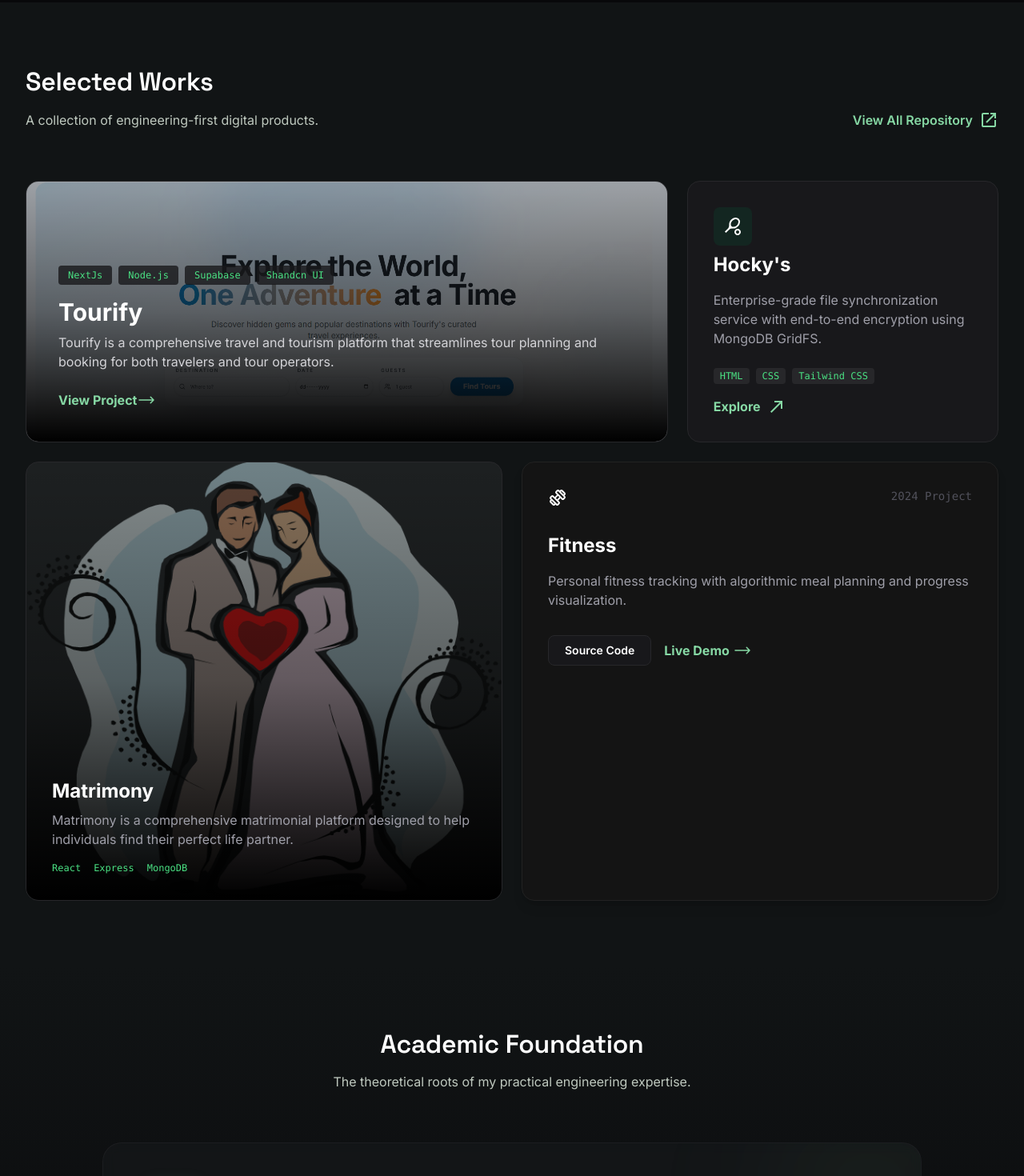
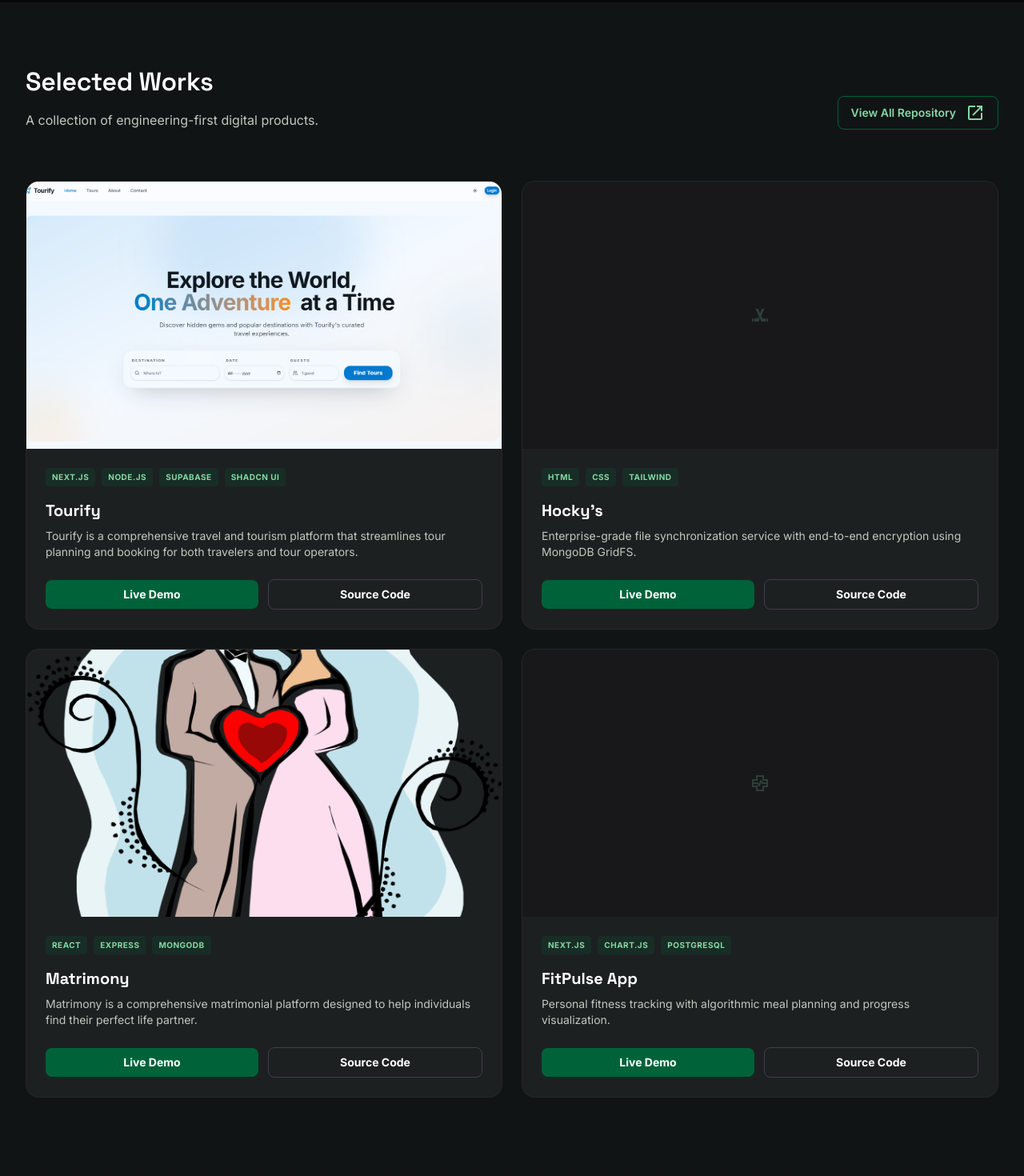
Before and after one commit to sakib-333/portfolio, a React (Vite) app: page / in a window 1280 px wide. Shown: the part 3180-4650 px from the top of the page at 80% size. Built offline with nearby package versions, Linux system fonts and the light colour scheme; a web font is replaced by a local one.

Commit message:
Update projects section.

```diff
--- a/index.html
+++ b/index.html
@@ -5,6 +5,7 @@
   <meta charset="UTF-8" />
   <link rel="icon" type="image/svg+xml" href="/favicon.svg" />
   <meta name="viewport" content="width=device-width, initial-scale=1.0" />
+  <link rel="stylesheet" href="https://fonts.googleapis.com/css2?family=Material+Symbols+Outlined:opsz,wght,FILL,GRAD@20..48,100..700,0..1,-50..200" />
   <title>Portfolio</title>
 </head>
 
--- a/src/components/main/Projects.tsx
+++ b/src/components/main/Projects.tsx
@@ -13,161 +13,194 @@ const Projects = () => {
                 >
                     <div>
                         <h2 className="font-h2 text-h2 text-white mb-4">Selected Works</h2>
-                        <p className="text-on-surface-variant">A collection of engineering-first digital products.</p>
+                        <p className="text-on-surface-variant text-ellipsis">A collection of engineering-first digital products.</p>
                     </div>
-                    <a className="text-primary font-semibold flex items-center gap-2 hover:underline"
+                    <a
+                        className="text-primary font-semibold flex items-center gap-2 hover:underline px-4 py-2 border border-primary-container rounded-lg hover:bg-primary-container/10 transition-all text-sm"
                         href="https://github.com/sakib-333?tab=repositories"
                         target="_blank"
                         rel="noopener noreferrer"
                     >
                         View All Repository
-                        <span className="group-hover:translate-x-1 transition-transform duration-300">
-                            <svg xmlns="http://www.w3.org/2000/svg" height="24px" viewBox="0 -960 960 960" width="24px" fill="currentColor">
-                                <path d="M200-120q-33 0-56.5-23.5T120-200v-560q0-33 23.5-56.5T200-840h280v80H200v560h560v-280h80v280q0 33-23.5 56.5T760-120H200Zm188-212-56-56 372-372H560v-80h280v280h-80v-144L388-332Z"/>
-                            </svg>
-                        </span>
+                        <span className="material-symbols-outlined ml-1">open_in_new</span>
                     </a>
                 </motion.div>
 
-                <div className="grid grid-cols-1 md:grid-cols-12 gap-6 h-auto md:h-[900px]">
-                    {/* Project-1 */}
+                <div className="grid grid-cols-1 md:grid-cols-12 gap-6 h-auto">
+                    {/* Project 1: Tourify */}
                     <motion.div
                         initial={{ opacity: 0, y: 30 }}
                         whileInView={{ opacity: 1, y: 0 }}
                         viewport={{ once: true }}
                         transition={{ duration: 0.6, delay: 0.1 }}
-                        className="md:col-span-8 bg-surface-container border border-zinc-800 rounded-2xl overflow-hidden relative group"
+                        className="md:col-span-6 bg-surface-container border border-zinc-800 rounded-2xl overflow-hidden group hover:border-primary/30 transition-all duration-300"
                     >
+                        <div className="aspect-video overflow-hidden">
                             <img
-                            alt="tourify"
-                            className="w-full h-full object-cover opacity-60 group-hover:scale-105 transition-transform duration-700"
+                                alt="Tourify"
+                                className="w-full h-full object-cover group-hover:scale-105 transition-transform duration-500"
                                 src="/project-images/tourify.png"
                             />
-                        <div className="absolute inset-0 bg-linear-to-t from-black via-black/40 to-transparent p-10 flex flex-col justify-end">
-                            <div className="flex gap-2 mb-4">
-                                <span className="px-3 py-1 bg-zinc-900/80 rounded text-xs text-secondary font-mono">NextJs</span>
-                                <span className="px-3 py-1 bg-zinc-900/80 rounded text-xs text-secondary font-mono">Node.js</span>
-                                <span className="px-3 py-1 bg-zinc-900/80 rounded text-xs text-secondary font-mono">Supabase</span>
-                                <span className="px-3 py-1 bg-zinc-900/80 rounded text-xs text-secondary font-mono">Shandcn UI</span>
                         </div>
-                            <h3 className="text-3xl font-bold text-white mb-2">Tourify</h3>
-                            <p className="text-zinc-300 mb-6">Tourify is a comprehensive travel and tourism platform that streamlines tour planning and booking for both travelers and tour operators.</p>
-                            <a className="inline-flex items-center text-primary font-bold group/link"
+                        <div className="p-6 space-y-4">
+                            <div className="flex flex-wrap gap-2">
+                                <span className="px-2 py-1 bg-primary-container/20 text-primary text-[10px] font-bold uppercase tracking-wider rounded">Next.js</span>
+                                <span className="px-2 py-1 bg-primary-container/20 text-primary text-[10px] font-bold uppercase tracking-wider rounded">Node.js</span>
+                                <span className="px-2 py-1 bg-primary-container/20 text-primary text-[10px] font-bold uppercase tracking-wider rounded">Supabase</span>
+                                <span className="px-2 py-1 bg-primary-container/20 text-primary text-[10px] font-bold uppercase tracking-wider rounded">Shadcn UI</span>
+                            </div>
+                            <div>
+                                <h3 className="text-xl font-bold text-white mb-2 font-space-grotesk">Tourify</h3>
+                                <p className="text-on-surface-variant text-sm">Tourify is a comprehensive travel and tourism platform that streamlines tour planning and booking for both travelers and tour operators.</p>
+                            </div>
+                            <div className="flex items-center gap-3 pt-2">
+                                <a
+                                    className="flex-1 bg-primary-container text-white py-2 rounded-lg text-center text-sm font-bold hover:shadow-[0_0_15px_rgba(0,98,57,0.4)] transition-all"
                                     href="https://tourify-theta.vercel.app"
                                     target="_blank"
                                     rel="noopener noreferrer"
                                 >
-                                View Project
-                                <span className="group-hover/link:translate-x-1 transition-transform duration-300">
-                                    <svg xmlns="http://www.w3.org/2000/svg" fill="none" viewBox="0 0 24 24" strokeWidth={1.5} stroke="currentColor" className="size-6">
-                                        <path strokeLinecap="round" strokeLinejoin="round" d="M17.25 8.25 21 12m0 0-3.75 3.75M21 12H3" />
-                                    </svg>
-                                </span>
+                                    Live Demo
                                 </a>
+                                <a
+                                    className="flex-1 border border-zinc-700 text-white py-2 rounded-lg text-center text-sm font-bold hover:bg-zinc-800 transition-all"
+                                    href="https://github.com/sakib-333"
+                                    target="_blank"
+                                    rel="noopener noreferrer"
+                                >
+                                    Source Code
+                                </a>
+                            </div>
                         </div>
                     </motion.div>
 
-                    {/* Project-2 */}
+                    {/* Project 2: Hocky's */}
                     <motion.div
                         initial={{ opacity: 0, y: 30 }}
                         whileInView={{ opacity: 1, y: 0 }}
                         viewport={{ once: true }}
                         transition={{ duration: 0.6, delay: 0.2 }}
-                        className="md:col-span-4 bg-zinc-900 border border-zinc-800 rounded-2xl overflow-hidden p-8 flex flex-col justify-between hover:border-primary-container transition-colors"
+                        className="md:col-span-6 bg-surface-container border border-zinc-800 rounded-2xl overflow-hidden group hover:border-primary/30 transition-all duration-300"
                     >
+                        <div className="aspect-video overflow-hidden bg-zinc-900 flex items-center justify-center">
+                            <span className="material-symbols-outlined text-primary text-6xl opacity-20">sports_hockey</span>
+                        </div>
+                        <div className="p-6 space-y-4">
+                            <div className="flex flex-wrap gap-2">
+                                <span className="px-2 py-1 bg-primary-container/20 text-primary text-[10px] font-bold uppercase tracking-wider rounded">HTML</span>
+                                <span className="px-2 py-1 bg-primary-container/20 text-primary text-[10px] font-bold uppercase tracking-wider rounded">CSS</span>
+                                <span className="px-2 py-1 bg-primary-container/20 text-primary text-[10px] font-bold uppercase tracking-wider rounded">Tailwind</span>
+                            </div>
                             <div>
-                            <div className="w-12 h-12 bg-primary-container/20 rounded-lg flex items-center justify-center mb-2">
-                                <span>
-                                    <svg xmlns="http://www.w3.org/2000/svg" height="24px" viewBox="0 -960 960 960" width="24px" fill="currentColor">
-                                        <path d="m137-160-57-56 164-164q31-31 42.5-77.5T298-600q0-58 26-114t74-104q91-91 201-103t181 61q72 72 60 182T738-478q-48 48-104 74t-114 26q-97 0-142 11t-77 43L137-160Zm275-334q47 46 127 34t143-75q64-64 76.5-143.5T724-803q-48-48-125.5-36T456-763q-63 63-76.5 142.5T412-494ZM607-87q-47-47-47-113t47-113q47-47 113-47t113 47q47 47 47 113T833-87q-47 47-113 47T607-87Zm169.5-56.5Q800-167 800-200t-23.5-56.5Q753-280 720-280t-56.5 23.5Q640-233 640-200t23.5 56.5Q687-120 720-120t56.5-23.5ZM720-200Z"/>
-                                    </svg>
-                                </span>
+                                <h3 className="text-xl font-bold text-white mb-2 font-space-grotesk">Hocky's</h3>
+                                <p className="text-on-surface-variant text-sm">Enterprise-grade file synchronization service with end-to-end encryption using MongoDB GridFS.</p>
                             </div>
-                            <h3 className="text-2xl font-bold text-white mb-4">Hocky's</h3>
-                            <p className="text-zinc-400 mb-6">Enterprise-grade file synchronization service with end-to-end encryption using MongoDB GridFS.</p>
-                        </div>
-                        <div className="space-y-4">
-                            <div className="flex flex-wrap gap-2">
-                                <span className="px-2 py-0.5 bg-zinc-800 rounded text-xs text-secondary font-mono">HTML</span>
-                                <span className="px-2 py-0.5 bg-zinc-800 rounded text-xs text-secondary font-mono">CSS</span>
-                                <span className="px-2 py-0.5 bg-zinc-800 rounded text-xs text-secondary font-mono">Tailwind CSS</span>
-                            </div>
-                            <a className="text-primary font-bold flex items-center gap-2"
+                            <div className="flex items-center gap-3 pt-2">
+                                <a
+                                    className="flex-1 bg-primary-container text-white py-2 rounded-lg text-center text-sm font-bold hover:shadow-[0_0_15px_rgba(0,98,57,0.4)] transition-all"
                                     href="https://sakib-333.github.io/hockey"
                                     target="_blank"
                                     rel="noopener noreferrer"
                                 >
-                                <span>Explore</span>
-                                <span className="text-sm">
-                                    <svg xmlns="http://www.w3.org/2000/svg" height="24px" viewBox="0 -960 960 960" width="24px" fill="currentColor">
-                                        <path d="m216-160-56-56 464-464H360v-80h400v400h-80v-264L216-160Z"/>
-                                    </svg>
-                                </span>
+                                    Live Demo
                                 </a>
+                                <a
+                                    className="flex-1 border border-zinc-700 text-white py-2 rounded-lg text-center text-sm font-bold hover:bg-zinc-800 transition-all"
+                                    href="https://github.com/sakib-333/hockey"
+                                    target="_blank"
+                                    rel="noopener noreferrer"
+                                >
+                                    Source Code
+                                </a>
+                            </div>
                         </div>
                     </motion.div>
 
-                    {/* Project-3 */}
+                    {/* Project 3: Matrimony */}
                     <motion.div
                         initial={{ opacity: 0, y: 30 }}
                         whileInView={{ opacity: 1, y: 0 }}
                         viewport={{ once: true }}
                         transition={{ duration: 0.6, delay: 0.3 }}
-                        className="md:col-span-6 bg-surface-container border border-zinc-800 rounded-2xl overflow-hidden relative group cursor-pointer"
-                        onClick={() => window.open('https://ph-b10-a12.web.app/', '_blank')}
+                        className="md:col-span-6 bg-surface-container border border-zinc-800 rounded-2xl overflow-hidden group hover:border-primary/30 transition-all duration-300"
                     >
+                        <div className="aspect-video overflow-hidden">
                             <img
-                            alt="matrimony.png"
-                            className="w-full h-full object-cover opacity-50 group-hover:scale-105 transition-transform duration-700"
-                            src={'/project-images/matrimony.png'}
+                                alt="Matrimony"
+                                className="w-full h-full object-cover group-hover:scale-105 transition-transform duration-500"
+                                src="/project-images/matrimony.png"
                             />
-                        <div className="absolute inset-0 bg-linear-to-t from-black via-black/30 to-transparent p-8 flex flex-col justify-end">
-                            <h3 className="text-2xl font-bold text-white mb-2">Matrimony</h3>
-                            <p className="text-zinc-400 mb-4">Matrimony is a comprehensive matrimonial platform designed to help individuals find their perfect life partner.</p>
-                            <div className="flex gap-4">
-                                <span className="text-secondary font-mono text-xs">React</span>
-                                <span className="text-secondary font-mono text-xs">Express</span>
-                                <span className="text-secondary font-mono text-xs">MongoDB</span>
+                        </div>
+                        <div className="p-6 space-y-4">
+                            <div className="flex flex-wrap gap-2">
+                                <span className="px-2 py-1 bg-primary-container/20 text-primary text-[10px] font-bold uppercase tracking-wider rounded">React</span>
+                                <span className="px-2 py-1 bg-primary-container/20 text-primary text-[10px] font-bold uppercase tracking-wider rounded">Express</span>
+                                <span className="px-2 py-1 bg-primary-container/20 text-primary text-[10px] font-bold uppercase tracking-wider rounded">MongoDB</span>
+                            </div>
+                            <div>
+                                <h3 className="text-xl font-bold text-white mb-2 font-space-grotesk">Matrimony</h3>
+                                <p className="text-on-surface-variant text-sm">Matrimony is a comprehensive matrimonial platform designed to help individuals find their perfect life partner.</p>
+                            </div>
+                            <div className="flex items-center gap-3 pt-2">
+                                <a
+                                    className="flex-1 bg-primary-container text-white py-2 rounded-lg text-center text-sm font-bold hover:shadow-[0_0_15px_rgba(0,98,57,0.4)] transition-all"
+                                    href="https://ph-b10-a12.web.app/"
+                                    target="_blank"
+                                    rel="noopener noreferrer"
+                                >
+                                    Live Demo
+                                </a>
+                                <a
+                                    className="flex-1 border border-zinc-700 text-white py-2 rounded-lg text-center text-sm font-bold hover:bg-zinc-800 transition-all"
+                                    href="https://github.com/sakib-333"
+                                    target="_blank"
+                                    rel="noopener noreferrer"
+                                >
+                                    Source Code
+                                </a>
                             </div>
                         </div>
                     </motion.div>
 
-                    {/* Project-4 */}
+                    {/* Project 4: FitPulse App */}
                     <motion.div
                         initial={{ opacity: 0, y: 30 }}
                         whileInView={{ opacity: 1, y: 0 }}
                         viewport={{ once: true }}
                         transition={{ duration: 0.6, delay: 0.4 }}
-                        className="md:col-span-6 bg-[#141414] border border-[#222222] rounded-2xl p-8 hover:border-primary-container transition-all hover:-translate-y-1 shadow-lg group"
+                        className="md:col-span-6 bg-surface-container border border-zinc-800 rounded-2xl overflow-hidden group hover:border-primary/30 transition-all duration-300"
                     >
-                        <div className="flex justify-between items-start mb-8">
-                             <span>
-                                    <svg xmlns="http://www.w3.org/2000/svg" height="24px" viewBox="0 -960 960 960" width="24px" fill="currentColor">
-                                        <path d="m826-585-56-56 30-31-128-128-31 30-57-57 30-31q23-23 57-22.5t57 23.5l129 129q23 23 23 56.5T857-615l-31 30ZM346-104q-23 23-56.5 23T233-104L104-233q-23-23-23-56.5t23-56.5l30-30 57 57-31 30 129 129 30-31 57 57-30 30Zm397-336 57-57-303-303-57 57 303 303ZM463-160l57-58-302-302-58 57 303 303Zm-6-234 110-109-64-64-109 110 63 63Zm63 290q-23 23-57 23t-57-23L104-406q-23-23-23-57t23-57l57-57q23-23 56.5-23t56.5 23l63 63 110-110-63-62q-23-23-23-57t23-57l57-57q23-23 56.5-23t56.5 23l303 303q23 23 23 56.5T857-441l-57 57q-23 23-57 23t-57-23l-62-63-110 110 63 63q23 23 23 56.5T577-161l-57 57Z"/>
-                                    </svg>
-                                </span>
-                            <span className="text-zinc-600 font-mono text-sm">2024 Project</span>
+                        <div className="aspect-video overflow-hidden bg-zinc-900 flex items-center justify-center">
+                            <span className="material-symbols-outlined text-primary text-6xl opacity-20">health_metrics</span>
                         </div>
-                        <h3 className="text-2xl font-bold text-white mb-4">Fitness</h3>
-                        <p className="text-zinc-400 mb-8">Personal fitness tracking with algorithmic meal planning and progress visualization.</p>
-                        <div className="items-center flex gap-4">
-                            <a className="bg-zinc-900 border border-zinc-800 text-white px-5 py-2 rounded-lg text-sm font-semibold hover:bg-zinc-800 transition-colors"
-                                href="https://github.com/sakib-333/PH-B10-A2"
-                                target="_blank"
-                                rel="noopener noreferrer"
-                            >Source Code</a>
-                            <a className="text-primary font-bold flex items-center gap-1"
+                        <div className="p-6 space-y-4">
+                            <div className="flex flex-wrap gap-2">
+                                <span className="px-2 py-1 bg-primary-container/20 text-primary text-[10px] font-bold uppercase tracking-wider rounded">Next.js</span>
+                                <span className="px-2 py-1 bg-primary-container/20 text-primary text-[10px] font-bold uppercase tracking-wider rounded">Chart.js</span>
+                                <span className="px-2 py-1 bg-primary-container/20 text-primary text-[10px] font-bold uppercase tracking-wider rounded">PostgreSQL</span>
+                            </div>
+                            <div>
+                                <h3 className="text-xl font-bold text-white mb-2 font-space-grotesk">FitPulse App</h3>
+                                <p className="text-on-surface-variant text-sm">Personal fitness tracking with algorithmic meal planning and progress visualization.</p>
+                            </div>
+                            <div className="flex items-center gap-3 pt-2">
+                                <a
+                                    className="flex-1 bg-primary-container text-white py-2 rounded-lg text-center text-sm font-bold hover:shadow-[0_0_15px_rgba(0,98,57,0.4)] transition-all"
                                     href="https://sakib-333.github.io/PH-B10-A2"
                                     target="_blank"
                                     rel="noopener noreferrer"
                                 >
                                     Live Demo
-                                <span>
-                                    <svg xmlns="http://www.w3.org/2000/svg" fill="none" viewBox="0 0 24 24" strokeWidth={1.5} stroke="currentColor" className="size-6">
-                                        <path strokeLinecap="round" strokeLinejoin="round" d="M17.25 8.25 21 12m0 0-3.75 3.75M21 12H3" />
-                                    </svg>
-                                </span>
                                 </a>
+                                <a
+                                    className="flex-1 border border-zinc-700 text-white py-2 rounded-lg text-center text-sm font-bold hover:bg-zinc-800 transition-all"
+                                    href="https://github.com/sakib-333/PH-B10-A2"
+                                    target="_blank"
+                                    rel="noopener noreferrer"
+                                >
+                                    Source Code
+                                </a>
+                            </div>
                         </div>
                     </motion.div>
                 </div>
```
Lines whose indentation alone changed are shown as unchanged.
